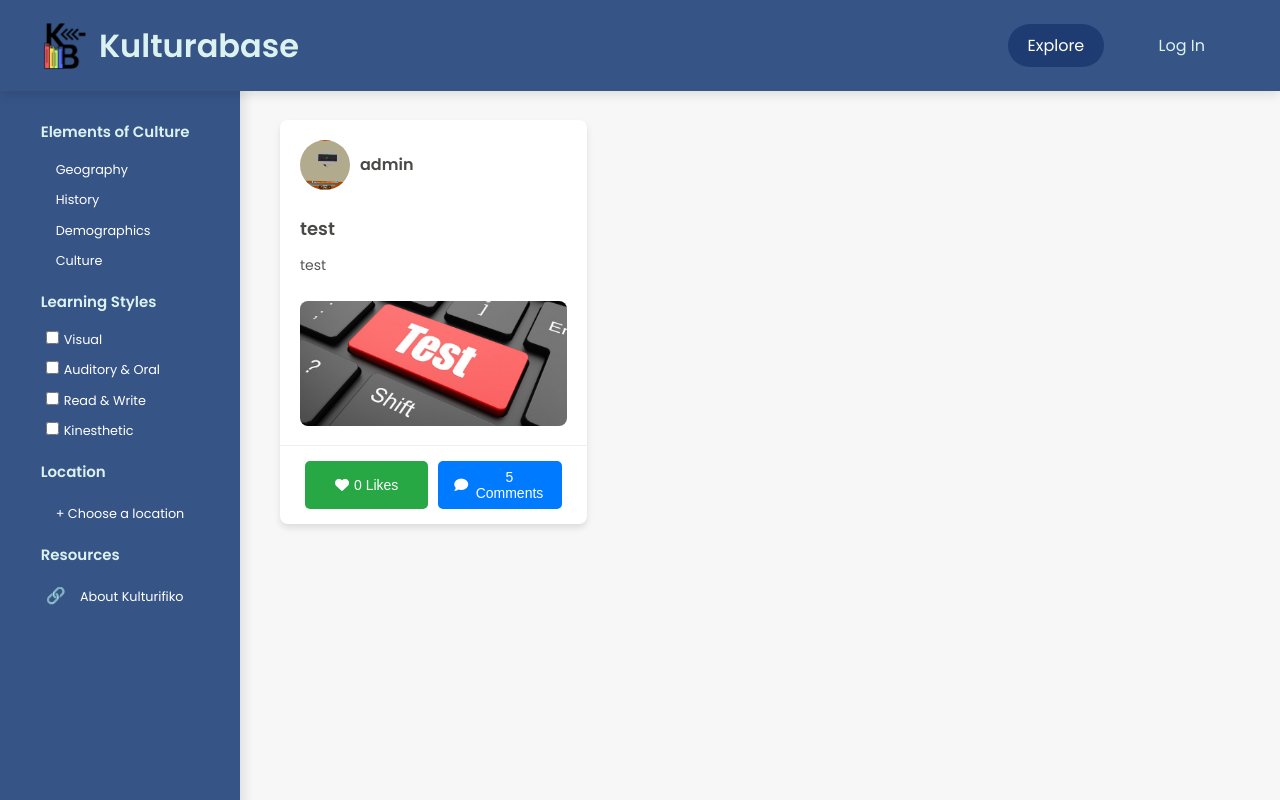
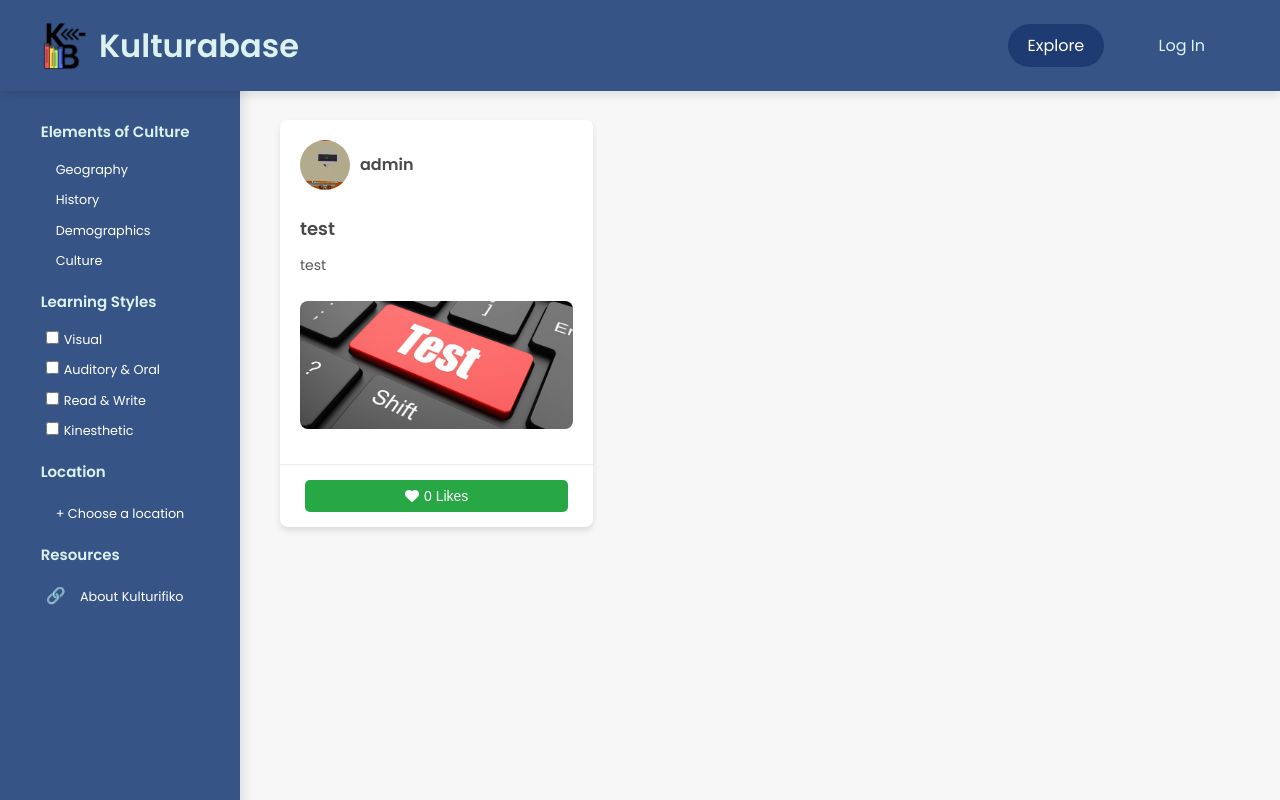
Before and after one commit to clmJuls/Culture_New, a PHP site: page /explore.php in a window 1280 px wide. Run offline with PHP 8.4, Linux system fonts and the light colour scheme; data comes from the database, SQL or seed files in the repository; data that the repository does not hold is empty.

Commit message:
adjust the sized and disable the comment

```diff
--- a/user/explore.php
+++ b/user/explore.php
@@ -260,12 +260,12 @@ function checkLoginStatus() {
     background-color: #fff;
     border-radius: 12px;
     box-shadow: 0 2px 8px rgba(0, 0, 0, 0.1);
-    margin: 0 0 20px 0;
-    padding: 20px;
+    margin: 0 0 5px 0;
+    padding: 5px;
     width: 100%;
     display: flex;
     flex-direction: column;
-    min-height: 400px; /* Set a minimum height for consistency */
+    min-height: 350px; /* Set a minimum height for consistency */
     position: relative; /* For absolute positioning of interactions */
 }
 
@@ -486,7 +486,7 @@ function checkLoginStatus() {
     #post-display {
         display: grid;
         grid-template-columns: repeat(3, 1fr);
-        gap: 20px;
+        gap: 10px;
         padding: 0;
         width: 100%;
     }
@@ -814,7 +814,7 @@ function checkLoginStatus() {
     /* Add this to your existing CSS */
     .post-media {
         width: 100%;
-        max-height: 250px; /* Limit media height */
+        max-height: 150px; /* Limit media height */
         object-fit: cover;
         border-radius: 8px;
         margin: 10px 0;
@@ -1066,9 +1066,9 @@ function displayPosts(posts) {
                 <button class="like-btn ${post.user_liked ? 'liked' : ''}" onclick="toggleLike(${post.id})">
                     <i class="fas fa-heart"></i> ${post.like_count} Likes
                 </button>
-                <button class="comment-toggle" onclick="toggleComments(${post.id})">
+                <!-- <button class="comment-toggle" onclick="toggleComments(${post.id})">
                     <i class="fas fa-comment"></i> ${post.comment_count} Comments
-                </button>
+                </button> -->
             </div>
             <div class="comments-section" id="comments-${post.id}" style="display: none;">
                 ${renderComments(post.comments)}
--- a/user/posts.js
+++ b/user/posts.js
@@ -133,9 +133,9 @@ $(document).ready(function() {
                     <button class="like-btn ${post.user_liked ? 'liked' : ''}" onclick="toggleLike(${post.id})">
                         <i class="fas fa-heart"></i> ${post.like_count} Likes
                     </button>
-                    <button class="comment-toggle" onclick="toggleComments(${post.id})">
+                    <!-- <button class="comment-toggle" onclick="toggleComments(${post.id})">
                         <i class="fas fa-comment"></i> ${post.comment_count} Comments
-                    </button>
+                    </button> -->
                 </div>
                 <div class="comments-section" id="comments-${post.id}" style="display: none;">
                     <!-- Comments will be loaded here -->
```
